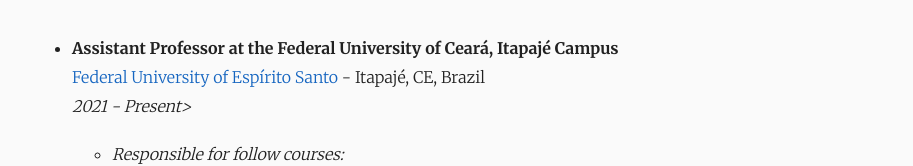
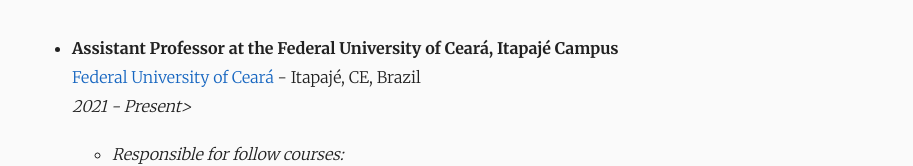
Before and after one commit to jhenriquecorrea/jhenriquecorrea.github.io, a plain HTML site: page about/index.html in a window 1280 px wide. Shown: the part 280-446 px from the top of the page, without its empty margins (178-1091 px from the left). Drawn offline with nearby package versions, Linux system fonts and the light colour scheme; some icons are missing.

Commit message:
Add files via upload

```diff
--- a/about/index.html
+++ b/about/index.html
@@ -134,7 +134,7 @@
 
 <ul>
 <li><p><strong>Assistant Professor at the Federal University of Ceará, Itapajé Campus</strong> <br />
-<a href="http://www.ufes.br">Federal University of Espírito Santo</a> - Itapajé, CE, Brazil <br />
+<a href="http://www.ufc.br">Federal University of Ceará</a> - Itapajé, CE, Brazil <br />
 <em>2021 - Present></p>
 
 <ul>
```
